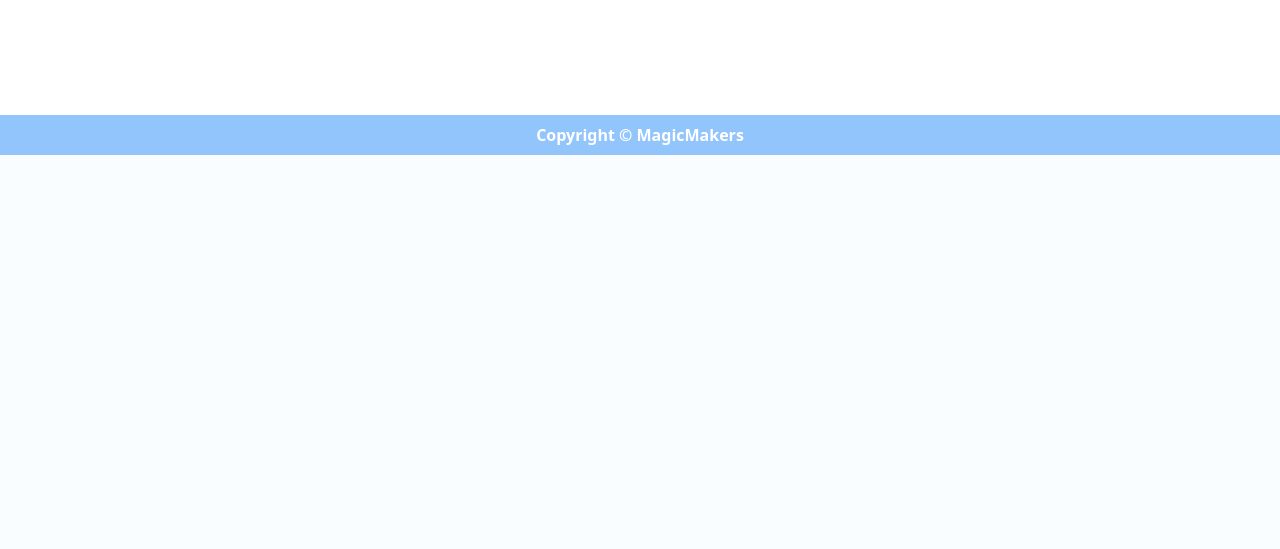
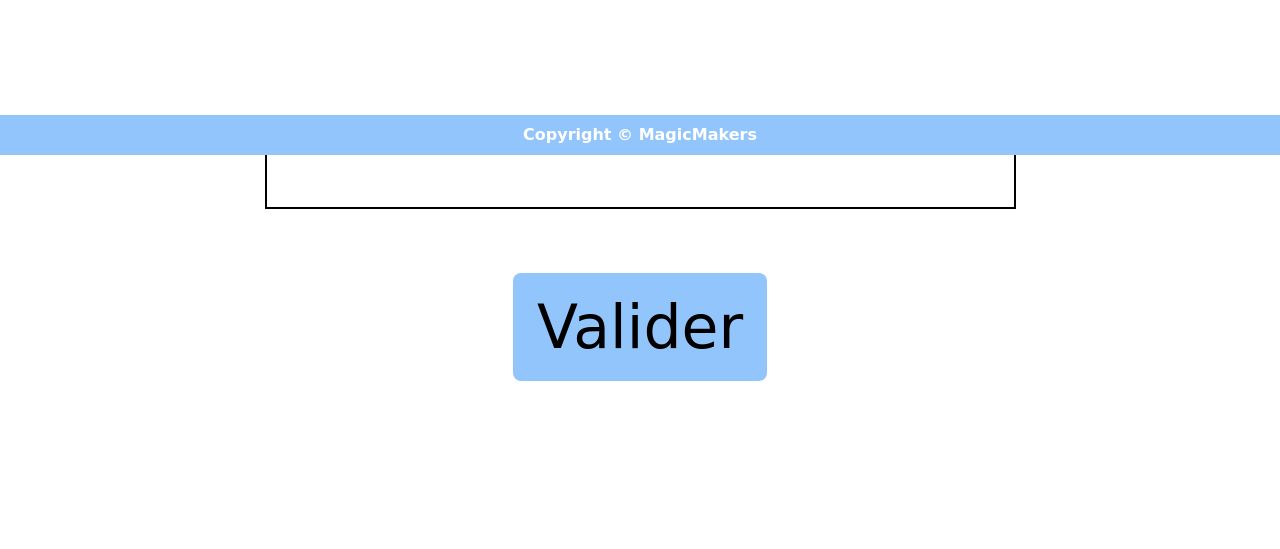
Before and after one commit to MagicAnim/Activit-_3_Pendu, a Flask app: template templates/index.html in a window 1280 px wide. Shown: the part 645-1194 px from the top of the page. Before the commit the page ends 800 px from the top, so only its background shows below. Run offline with Flask 3, Linux system fonts and the light colour scheme; the template is opened without the code that fills it, so the values that code supplies are empty; some libraries are stand-ins or nearby versions.

Commit message:
Last Update Le jeu est fonctionnel

```diff
--- a/main.py
+++ b/main.py
@@ -39,9 +39,20 @@ def deviner():
     # On récupère l'entrée de l'utilisateur
     entree = request.form["entree"]
     # On met à jour le jeu grâce à notre la méthode deviner
-    session["etat_du_jeu"] = Pendu.deviner(session["etat_du_jeu"], entree)
+    session["etat_du_jeu"] = Pendu.deviner(session["etat_du_jeu"], entree.upper())
     # On redirige vers l'affichage du jeu
     return redirect("/jeu")
 
 # Exécution
 app.run(host="0.0.0.0", port = 81)
+
+# FIN FONCTIONNELLE :
+# DEFAITE : A
+# VICTOIRE : A
+# VIES : OK
+# BONNES LETTRES :
+# MOT ENTIER :
+# TEST DU MOT PARTIEL :
+# AFFICHAGE DU MESSAGE A CHAQUE ETAPE:
+# CHAMP VIDE :
+# DEUX FOIS LA MEME LETTRE :
--- a/templates/index.html
+++ b/templates/index.html
@@ -6,21 +6,53 @@
     <title>Jeu du Pendu</title>
     <script src="https://cdn.tailwindcss.com"></script>
 </head>
-<body>
+<body class="font-[cursive]">
     <header class="bg-blue-300 text-center text-3xl py-2 text-white" >
         <h1>Bienvenue dans ce jeu du Pendu !  </h1>
     </header>
 
-    <main  class="py-10">
+    <main  class="py-10 text-6xl my-16">
 
-        <p class="text-center text-2xl font-bold p-6">Devine le mot caché en proposant des lettres !</p>
+        <p class="text-center text-4xl font-bold p-6">Devine le mot caché en proposant des lettres !</p>
 
         <div class="flex justify-center">
-            <img src="/static/pendu{{etat_du_jeu.vies}}.png">
+            <img class="h-[400px]" src="/static/pendu{{etat_du_jeu.vies}}.png">
         </div>
 
-        <p class="text-center text-4xl font-bold p-6">{{etat_du_jeu.mot_a_afficher}}</p>
+        <p class="text-center text-8xl font-bold p-6">{{etat_du_jeu.mot_a_afficher}}</p>
 
+
+        {% if etat_du_jeu.victoire %}
+        <p class="text-center text-8xl font-bold p-6">BRAVO !</p>
+        <p class="text-center text-4xl font-bold p-6">{{etat_du_jeu.message}}</p>
+
+        <div class="flex justify-center m-16">
+            <button class="bg-blue-300 hover:bg-blue-400 p-6 rounded-lg" onclick="window.location.href='/';">Rejouer</button>
+        </div>
+
+        {% elif etat_du_jeu.defaite %}
+        <p class="text-center text-8xl font-bold p-6">DEFAITE !</p>
+        <p class="text-center text-4xl font-bold p-6">{{etat_du_jeu.message}}</p>
+
+        <div class="flex justify-center m-16">
+            <button class="bg-blue-300 hover:bg-blue-400 p-6 rounded-lg" onclick="window.location.href='/';">Rejouer</button>
+        </div>
+
+        {% else %}
+
+        <p class="text-center text-4xl font-bold p-6">{{etat_du_jeu.message}}</p>
+
+        <form method="POST" action="deviner" autocomplete="off" >
+            <div class="flex justify-center m-10 ">
+                <input name="entree" type="text" class="border-2 border-black ">
+            </div>
+
+            <div class="flex justify-center m-16">
+                <button class="bg-blue-300 hover:bg-blue-400 p-6 rounded-lg" type="submit">Valider</button>
+            </div>
+
+        </form>
+        {% endif %}
 
     </main>
 
```
Also changed, not shown: pendu.py (+7 -3 lines), 1 other file.
